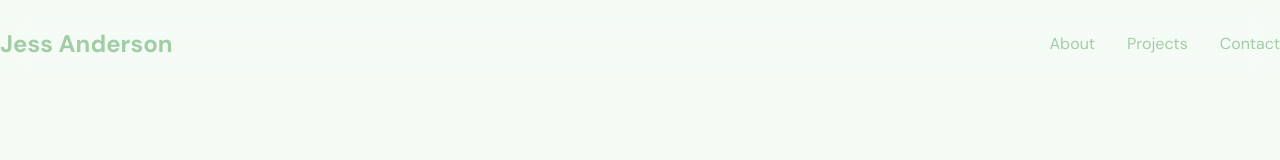
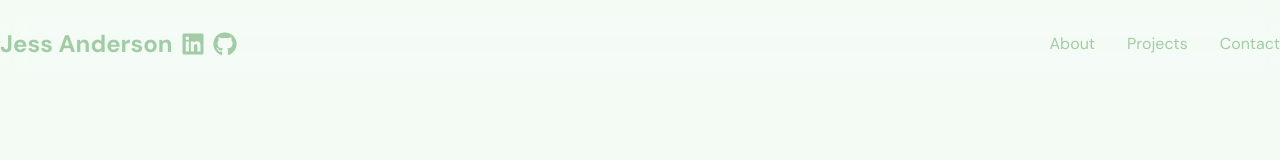
Before and after one commit to jesslaurena/portfolio, a Next.js app: page / in a window 1280 px wide. Shown: the top 160 px of the page. Built offline with nearby package versions, Linux system fonts and the light colour scheme.

Commit message:
add socials in nav bar

```diff
--- a/src/components/Navigation.tsx
+++ b/src/components/Navigation.tsx
@@ -1,4 +1,5 @@
 import Link from "next/link";
+import { FaGithub, FaLinkedin } from "react-icons/fa";
 
 export default function Navigation() {
   return (
@@ -8,13 +9,22 @@ export default function Navigation() {
       <div className="max-w-7xl mx-auto">
         <div className="flex justify-between items-center h-16">
 
-          {/* Logo/Name */}
-          <Link
-            href="/"
-            className="text-2xl font-bold text-(--primary) hover:text-(--primary-dark) transition-colors"
-          >
-            Jess Anderson
-          </Link>
+          {/* Logo/Name and Social Icons */}
+          <div className="flex items-center space-x-2">
+
+            <Link
+              href="/"
+              className="text-2xl font-bold text-(--primary) hover:text-(--primary-dark) transition-colors">
+              Jess Anderson
+            </Link>
+            <Link href="https://www.linkedin.com/in/jessanderrson" target="_blank">
+              <FaLinkedin className="w-6 h-6 text-(--primary) hover:text-(--primary-dark) transition-colors" />
+            </Link>
+            <Link href="https://github.com/jesslaurena" target="_blank">
+              <FaGithub className="w-6 h-6 text-(--primary) hover:text-(--primary-dark) transition-colors" />
+            </Link>
+
+          </div>
 
           {/* Navigation Links */}
           <div className="flex items-center space-x-8">
```
